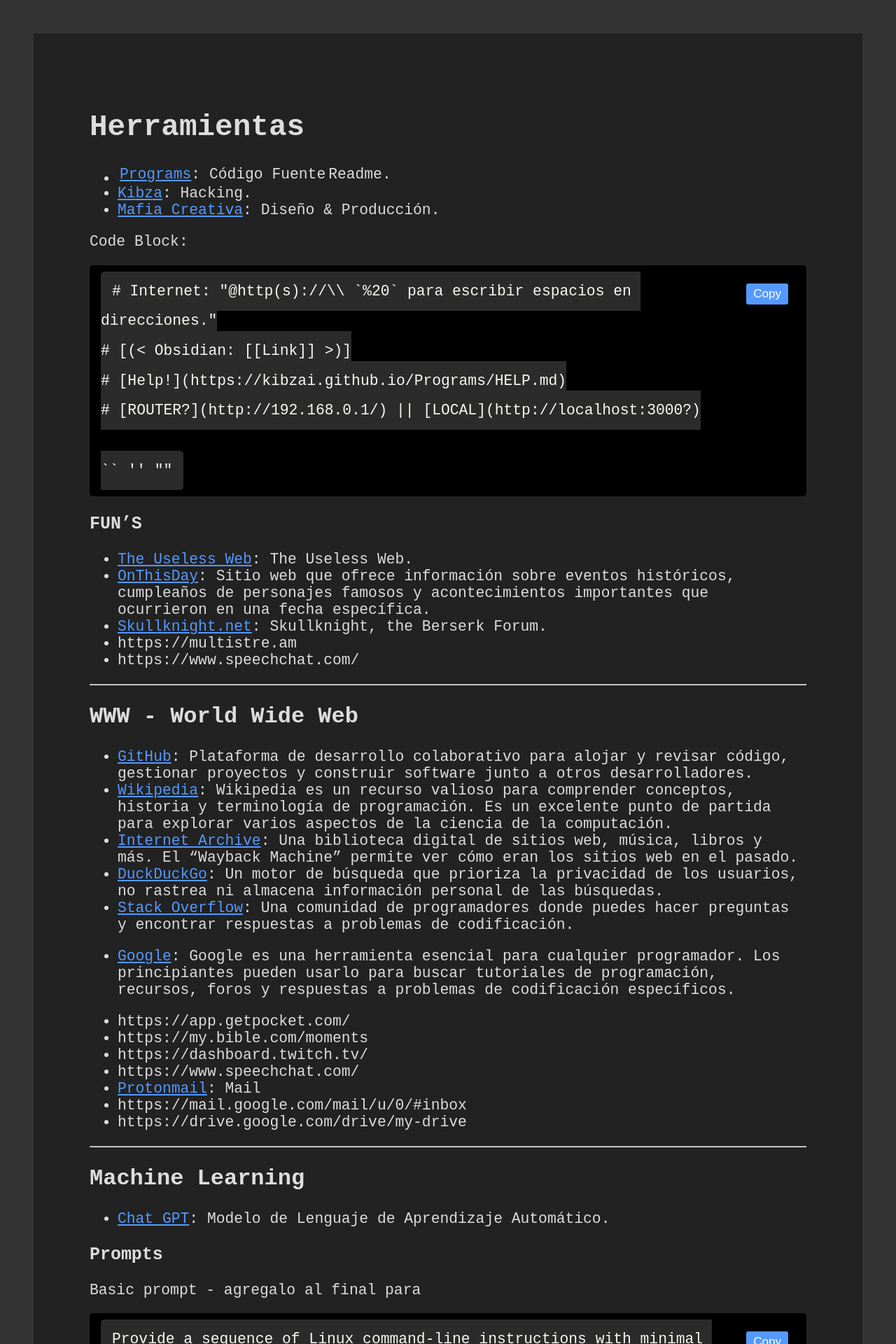
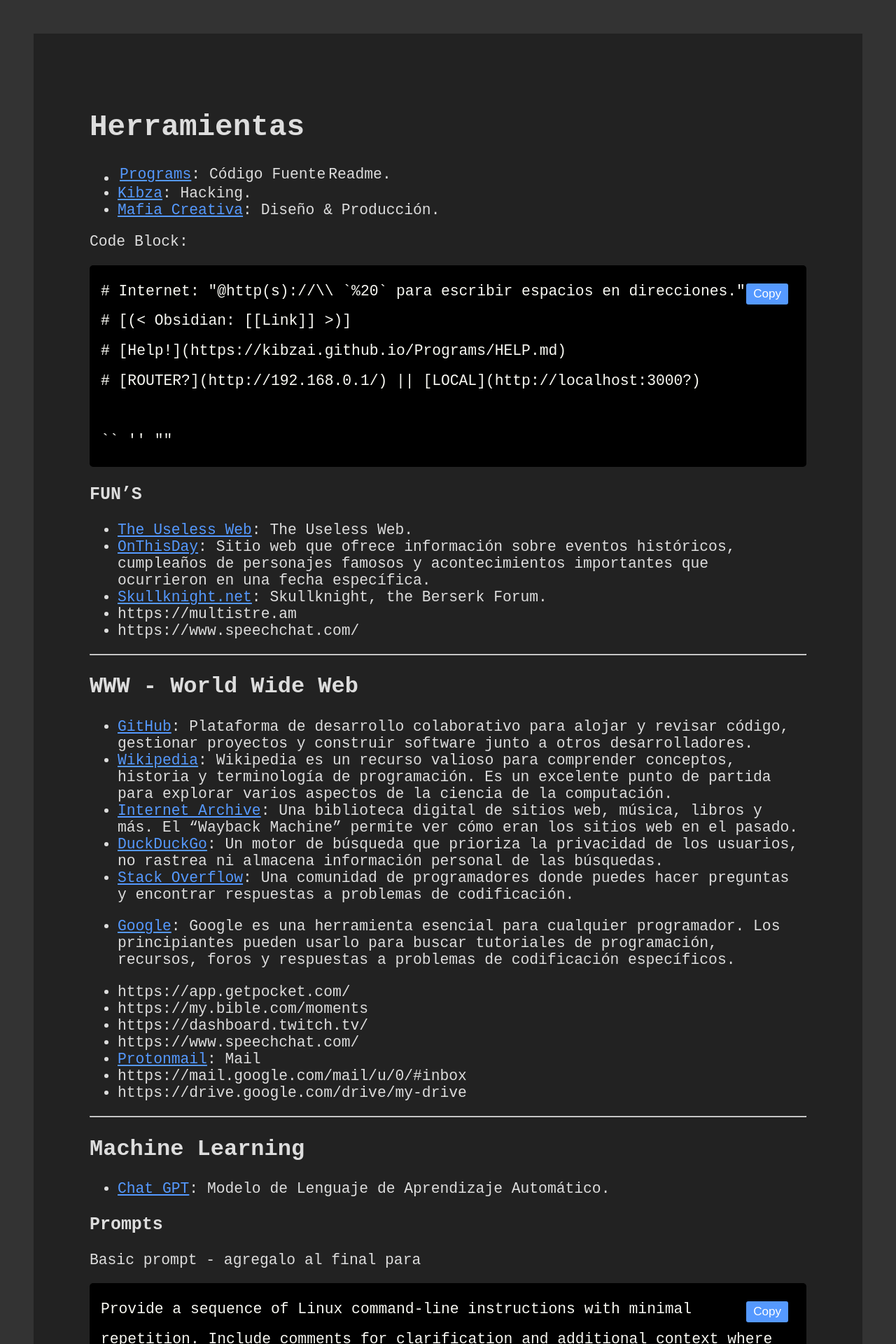
Before and after one commit to Kibzai/Programs, a Jekyll site: the page built from index.md, in a window 1280 px wide. Shown: the top 1920 px of the page at 70% size. Built offline with Jekyll 4.4.1, drawn with Linux system fonts in a browser that asks for light colours.

Commit message:
Update style.css

```diff
--- a/assets/css/style.css
+++ b/assets/css/style.css
@@ -27,18 +27,13 @@
     white-space: pre-wrap; /* Ensures wrapping of long lines */
     word-wrap: break-word;
     color: #f8f8f2;
-    line-height: 2;
 }
 
 /* Code Block Styling */
 body.dark-mode code {
-    background-color: #2b2b2b;
-    border-radius: 5px;
-    padding: 1rem;
     overflow-x: auto; /* Enables horizontal scrolling for long lines */
     white-space: pre-wrap; /* Ensures wrapping of long lines */
     word-wrap: break-word;
-    color: #f8f8f2;
     line-height: 2;
 }
 
```
